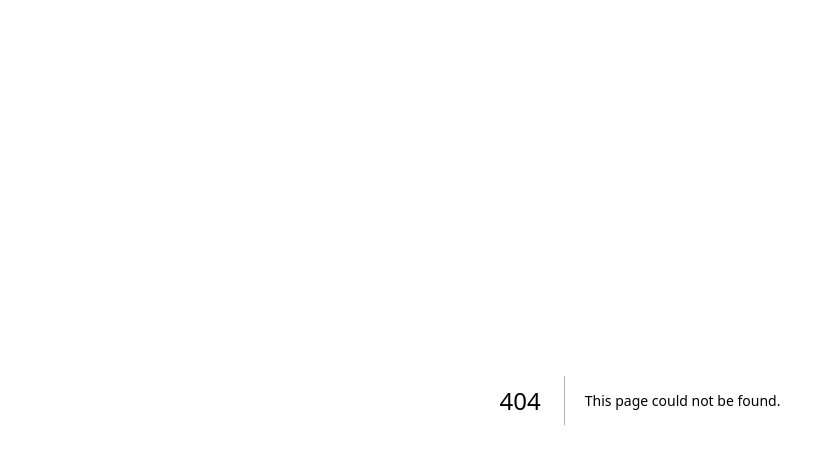
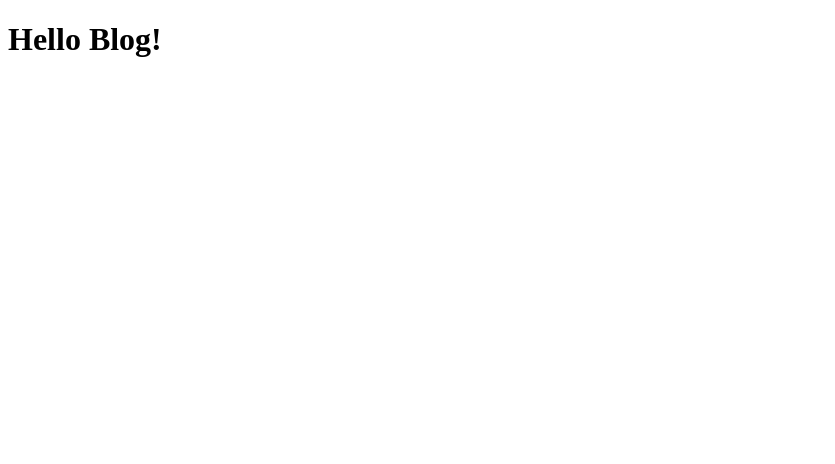
Before and after one commit to ghita/blog, a Next.js app: page /blog in a window 1280 px wide. Before the commit this address had no page. Shown: the top 464 px of the page, without its empty margins (0-835 px from the left). Built offline with nearby package versions, Linux system fonts and the light colour scheme.

Commit message:
added new route /blog

```diff
--- /dev/null
+++ b/app/blog/page.tsx
@@ -0,0 +1,5 @@
+const BlogPage = () => {
+    return <h1>Hello Blog!</h1>
+  }
+
+  export default BlogPage;
```
